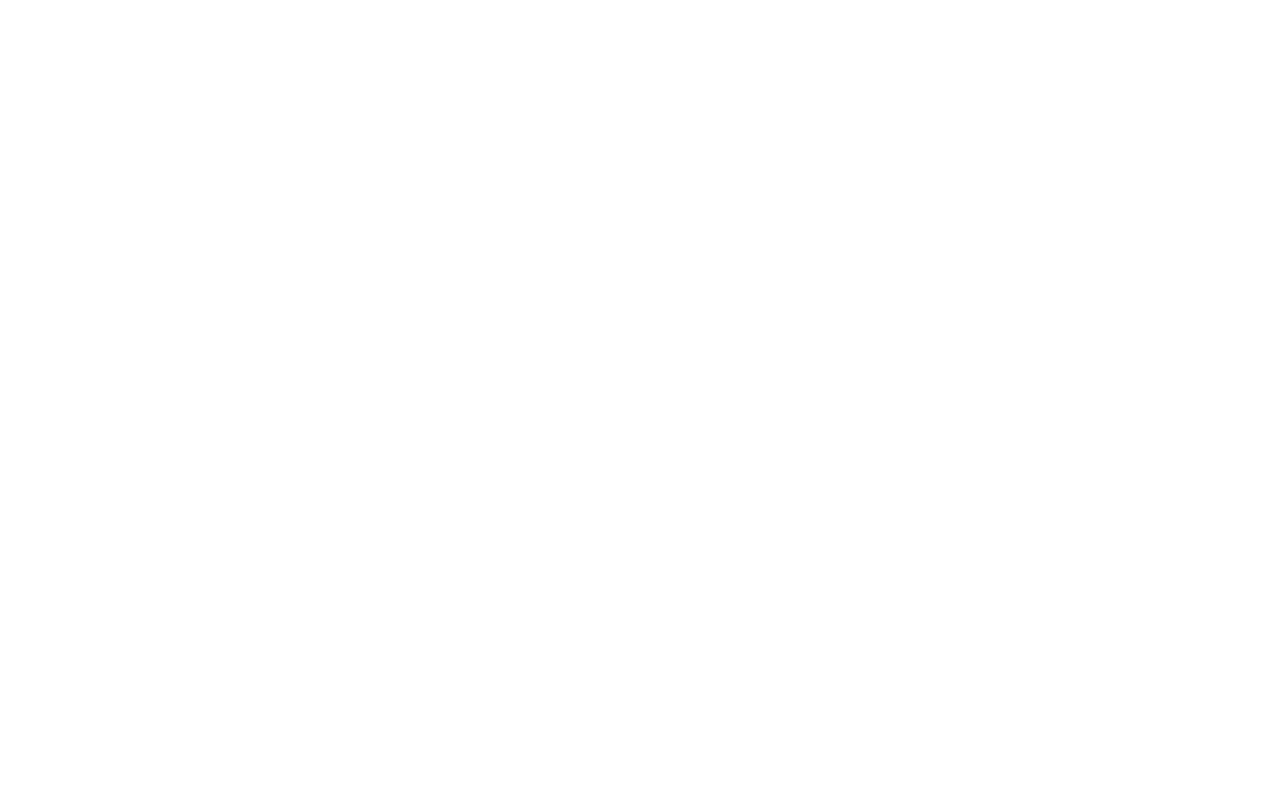
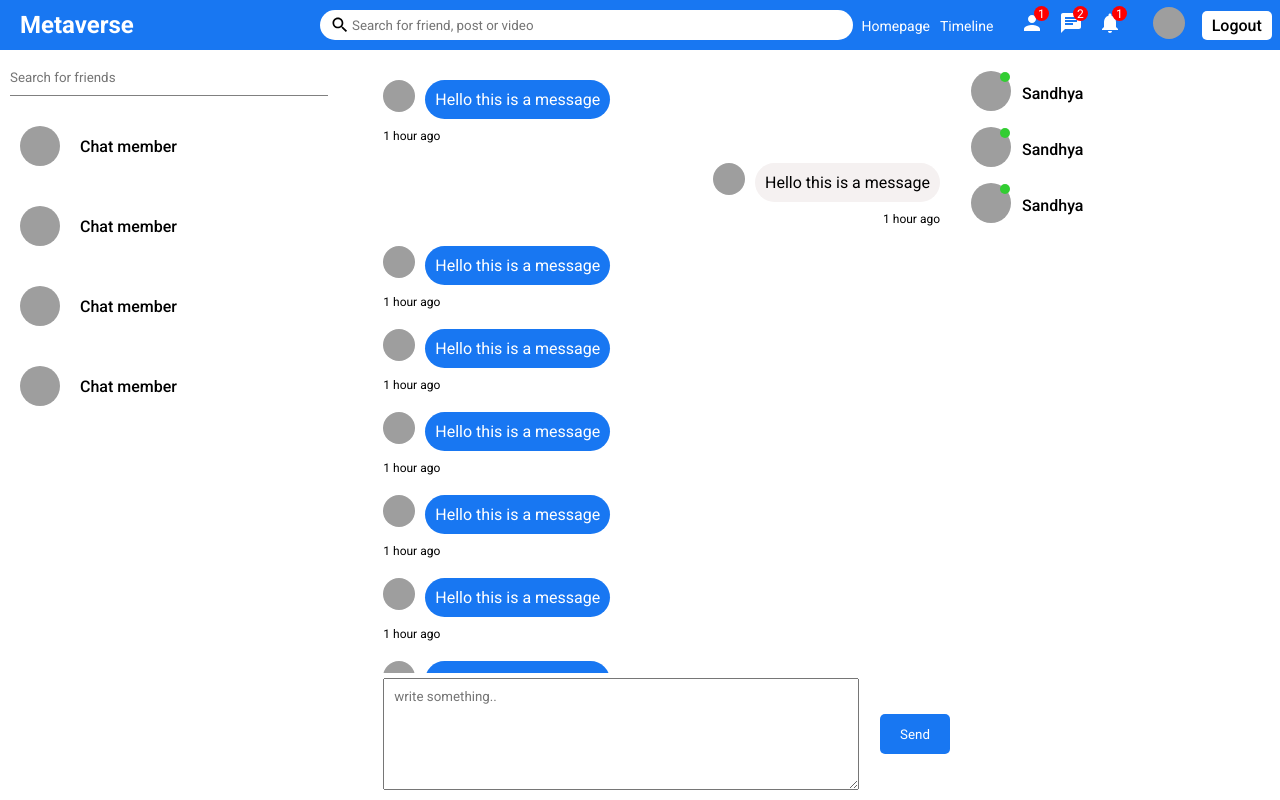
Before and after one commit to Mayank-J0shi/Metaverse, a React (Create React App) app in the folder client/: page /messenger in a window 1280 px wide. Before the commit this address had no page. Built offline with nearby package versions, Linux system fonts and the light colour scheme; sample sign-in values are in the browser's storage; grey boxes are pictures that could not be loaded.

Commit message:
Added messanger UI design and added messages link in TopBar

```diff
--- a/client/src/App.js
+++ b/client/src/App.js
@@ -3,6 +3,7 @@
 import Login from "./pages/login/Login";
 import Profile from "./pages/profile/Profile";
 import Register from "./pages/register/Register";
+import Messenger from "./components/messenger/Messenger";
 import { BrowserRouter as Router} from "react-router-dom";
 import { Routes ,Route,Navigate } from 'react-router-dom';
 import { useContext } from "react";
@@ -17,6 +18,7 @@
         <Route exact path="/" element={user ? <Home /> : <Register />} />
         <Route path="/login" element={user ? <Navigate to="/" /> : <Login />} />
         <Route path="/register" element={user ? <Navigate to="/" /> : <Register />} />
+        <Route path="/messenger" element={!user ? <Navigate to="/" /> : <Messenger />} />
         <Route path="/profile/:username" element={<Profile/>} />
       </Routes>
     </Router>
--- /dev/null
+++ b/client/src/components/chatOnline/ChatOnline.jsx
@@ -0,0 +1,20 @@
+import React from "react";
+import "./chatOnline.css";
+
+export default function ChatOnline() {
+  return (
+    <div className="chatOnline">
+      <div className="chatOnlineFriend">
+        <div className="chatOnlineImgContainer">
+          <img
+            className="chatOnlineImg"
+            src="https://images.unsplash.com/photo-1529626455594-4ff0802cfb7e?ixlib=rb-1.2.1&ixid=MnwxMjA3fDB8MHxwaG90by1wYWdlfHx8fGVufDB8fHx8&auto=format&fit=crop&w=387&q=80"
+            alt=""
+          ></img>
+          <div className="chatOnlineBadge"></div>
+        </div>
+        <div className="chatOnlineName">Sandhya</div>
+      </div>
+    </div>
+  );
+}
--- /dev/null
+++ b/client/src/components/chatOnline/chatOnline.css
@@ -0,0 +1,36 @@
+.chatOnlineFriend {
+  display: flex;
+  align-items: center;
+  font-weight: 500;
+  cursor: pointer;
+  margin-top: 10px;
+}
+
+.chatOnlineImgContainer {
+  position: relative;
+  margin-right: 10px;
+}
+
+.chatOnlineImg {
+  width: 40px;
+  height: 40px;
+  border-radius: 50%;
+  object-fit: cover;
+  border: 1px solid white;
+}
+
+.chatOnlineBadge {
+  width: 10px;
+  height: 10px;
+  border-radius: 50%;
+  background-color: limegreen;
+  position: absolute;
+  top: 2px;
+  right: 2px;
+}
+
+@media screen and (max-width: 768px) {
+  .chatOnlineName {
+    display: none;
+  }
+}
--- /dev/null
+++ b/client/src/components/conversations/Conversation.jsx
@@ -0,0 +1,15 @@
+import React from "react";
+import "./conversation.css";
+
+export default function Conversation() {
+  return (
+    <div className="conversation">
+      <img
+        className="conversationImg"
+        src="https://images.unsplash.com/photo-1529626455594-4ff0802cfb7e?ixlib=rb-1.2.1&ixid=MnwxMjA3fDB8MHxwaG90by1wYWdlfHx8fGVufDB8fHx8&auto=format&fit=crop&w=387&q=80"
+        alt=""
+      ></img>
+      <span className="conversationName">Chat member</span>
+    </div>
+  );
+}
--- /dev/null
+++ b/client/src/components/conversations/conversation.css
@@ -0,0 +1,29 @@
+.conversation {
+  display: flex;
+  align-items: center;
+  padding: 10px;
+  cursor: pointer;
+  margin-top: 20px;
+}
+
+.conversation:hover {
+  background-color: rgb(245, 243, 243);
+}
+
+.conversationImg {
+  width: 40px;
+  height: 40px;
+  border-radius: 50%;
+  object-fit: cover;
+  margin-right: 20px;
+}
+
+.conversationName {
+  font-weight: 500;
+}
+
+@media screen and (max-width: 768px) {
+  .conversationName {
+    display: none;
+  }
+}
--- /dev/null
+++ b/client/src/components/message/Message.jsx
@@ -0,0 +1,18 @@
+import React from "react";
+import "./message.css";
+
+export default function Message({own}) {
+  return (
+    <div className={own ? "message own": "message"}>
+      <div className="messageTop">
+        <img
+          src="https://images.unsplash.com/photo-1529626455594-4ff0802cfb7e?ixlib=rb-1.2.1&ixid=MnwxMjA3fDB8MHxwaG90by1wYWdlfHx8fGVufDB8fHx8&auto=format&fit=crop&w=387&q=80"
+          alt=""
+          className="messageImg"
+        />
+        <p className="messageText">Hello this is  a message</p>
+      </div>
+      <div className="messageBottom">1 hour ago</div>
+    </div>
+  );
+}
--- /dev/null
+++ b/client/src/components/message/message.css
@@ -0,0 +1,39 @@
+.message {
+  display: flex;
+  flex-direction: column;
+  margin-top: 20px;
+}
+
+.messageTop {
+  display: flex;
+}
+
+.messageImg {
+  width: 32px;
+  height: 32px;
+  border-radius: 50%;
+  object-fit: cover;
+  margin-right: 10px;
+}
+
+.messageText {
+  padding: 10px;
+  border-radius: 20px;
+  background-color: #1877f2;
+  color: white;
+  max-width: 300px;
+}
+
+.messageBottom {
+  font-size: 12px;
+  margin-top: 10px;
+}
+
+.message.own {
+  align-items: flex-end;
+}
+
+.message.own .messageText {
+  background-color: rgb(245, 241, 241);
+  color: black;
+}
--- /dev/null
+++ b/client/src/components/messenger/Messenger.jsx
@@ -0,0 +1,60 @@
+import React from "react";
+import Conversation from "../conversations/Conversation";
+import Topbar from "../topbar/Topbar";
+import Message from "../message/Message";
+import "./messenger.css";
+import ChatOnline from "../chatOnline/ChatOnline";
+
+export default function Messenger() {
+  return (
+    <>
+      <Topbar />
+      <div className="messenger">
+        <div className="chatMenu">
+          <div className="chatMenuWrapper">
+            <input placeholder="Search for friends" className="chatMenuInput" />
+            <Conversation />
+            <Conversation />
+            <Conversation />
+            <Conversation />
+          </div>
+        </div>
+        <div className="chatBox">
+          <div className="chatBoxWrapper">
+            <div className="chatBoxTop">
+              <Message />
+              <Message own={true} />
+              <Message />
+              <Message />
+              <Message />
+              <Message />
+              <Message />
+              <Message />
+              <Message />
+              <Message />
+              <Message />
+              <Message />
+              <Message />
+              <Message />
+              <Message />
+            </div>
+            <div className="chatBoxBottom">
+              <textarea
+                className="chatMessageInput"
+                placeholder="write something.."
+              ></textarea>
+              <button className="chatSubmitButton">Send</button>
+            </div>
+          </div>
+        </div>
+        <div className="chatOnline">
+          <div className="chatOnlineWrapper">
+            <ChatOnline />
+            <ChatOnline />
+            <ChatOnline />
+          </div>
+        </div>
+      </div>
+    </>
+  );
+}
--- /dev/null
+++ b/client/src/components/messenger/messenger.css
@@ -0,0 +1,92 @@
+.messenger {
+  height: calc(100vh - 70px);
+  display: flex;
+}
+
+.chatMenu {
+  flex: 3.5;
+}
+
+.chatMenuInput {
+  width: 90%;
+  padding: 10px 0;
+  border: none;
+  border-bottom: 1px solid gray;
+}
+
+.chatBox {
+  flex: 5.5;
+}
+
+.chatBoxWrapper {
+  display: flex;
+  flex-direction: column;
+  justify-content: space-between;
+  position: relative;
+}
+
+.chatBoxTop {
+  height: 100%;
+  overflow-y: scroll;
+  padding-right: 10px;
+}
+
+.chatBoxBottom {
+  margin-top: 5px;
+  display: flex;
+  align-items: center;
+  justify-content: space-between;
+}
+
+.chatMessageInput {
+  width: 80%;
+  height: 90px;
+  padding: 10px;
+}
+
+.chatSubmitButton {
+  width: 70px;
+  height: 40px;
+  border: none;
+  border-radius: 5px;
+  cursor: pointer;
+  background-color: #1877f2;
+  color: white;
+}
+
+.chatOnline {
+  flex: 3;
+}
+
+.chatMenuWrapper,
+.chatBoxWrapper,
+.chatOnlineWrapper {
+  padding: 10px;
+  height: 100%;
+}
+
+.noConversationText {
+  position: absolute;
+  top: 10%;
+  font-size: 50px;
+  color: rgb(224, 220, 220);
+  cursor: default;
+}
+
+@media screen and (max-width: 768px) {
+  .chatMenu {
+    flex: 1;
+  }
+
+  .chatMenuInput {
+    display: none;
+  }
+
+  .chatBox{
+    flex: 10;
+  }
+
+  .chatOnline{
+    flex: 1px;
+  }
+}
--- a/client/src/components/topbar/Topbar.jsx
+++ b/client/src/components/topbar/Topbar.jsx
@@ -13,6 +13,10 @@
   const logoutHandler = (e) => {
     dispatch({ type: "LOGIN_START"});
     navigate("/");
+  };
+
+  const chatIconClickHandler=()=>{
+    navigate("messenger");
   };
   return (
     <div className="topbarContainer">
@@ -45,7 +49,7 @@
             <span className="topbarIconBadge">1</span>
           </div>
           <div className="topbarIconItem">
-            <Chat />
+            <Chat onClick={chatIconClickHandler}/>
             <span className="topbarIconBadge">2</span>
           </div>
           <div className="topbarIconItem">
```
Also changed, not shown: 1 other file (tests, documents, lock files or other folders).
